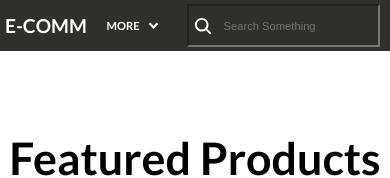
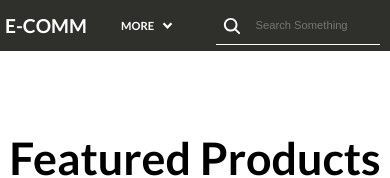
Before and after one commit to aggarwal07/avataar, a React (Create React App) app: page / in a window 390 px wide. Shown: the top 178 px of the page. Built offline with nearby package versions, Linux system fonts and the light colour scheme.

Commit message:
searchBar updated

```diff
--- a/src/Components/Navbar/Navbar.css
+++ b/src/Components/Navbar/Navbar.css
@@ -27,16 +27,17 @@
  padding-left: 6px;
 }
 .search-box{
+    border: none;
     background-color: #2F302C;
-
     min-width: 160px;
-    width: 200px;
+    width: 340px;
     min-height: 44px;
     padding: 0.4em;
     outline: none;
     color:white;
     font-size: 1em;
     padding-left: 45px;
+    border-bottom: 1px solid white;
 
 }
 
@@ -92,22 +93,22 @@
         display: none;;
     }
 }
-@media (max-width:1045px){
+@media (max-width:1047px){
     .tab-3{
         display: none;;
     }
 }
-@media (max-width:940px){
+@media (max-width:973px){
     .tab-2{
         display: none;;
     }
 }
-@media (max-width:840px){
+@media (max-width:894px){
     .tab-1{
         display: none;;
     }
 }
-@media (max-width:750px){
+@media (max-width:762px){
     .tab-0{
         display: none;;
     }
@@ -121,10 +122,10 @@
     }
     .search-box{
          min-width: 100px;
-         width: 150px;
+         width: 120px;
          min-height: 30px;
          font-size: 0.7em;
-         padding-left: 35px;
+         padding-left: 40px;
 
     }
     .arrowMobile{
--- a/src/Components/Navbar/Navbar.jsx
+++ b/src/Components/Navbar/Navbar.jsx
@@ -88,7 +88,7 @@ const Navbar = () => {
         </div>
       </div>
       <div className="search-bar flex item-center">
-        <IoSearch className="search-logo arrowWindow" size={30} />
+        <IoSearch className="search-logo arrowWindow" size={25} />
         <IoSearch className="search-logo arrowMobile" size={20} />
         <input
           id="search"
```
Also changed, not shown: src/Components/Navbar/Menu/Menue.css (+4 -4 lines).
